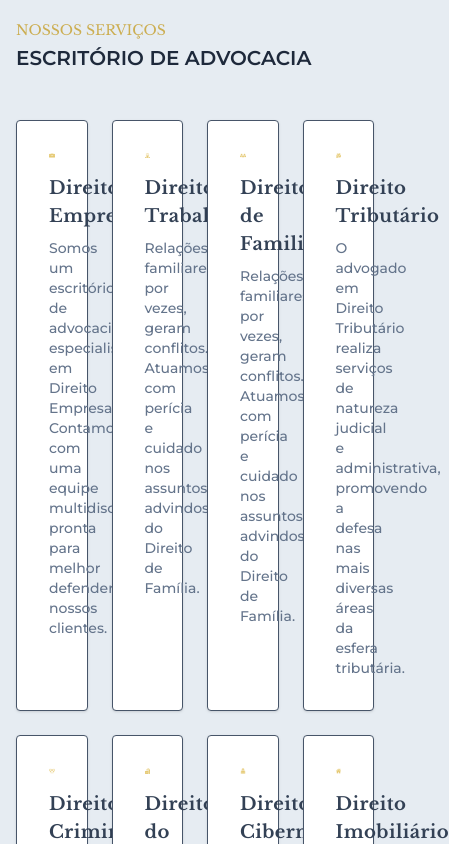
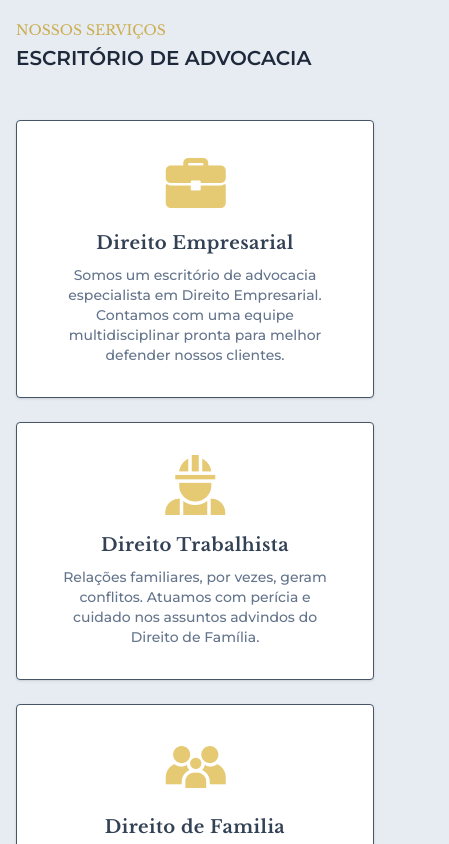
Before and after one commit to Wudson-Batista/hanover_advocacia, a React (Vite) app: page / in a window 390 px wide. Shown: the part 920-1764 px from the top of the page, 449 px wide, since content can reach past the window. Built offline with nearby package versions, Linux system fonts and the light colour scheme.

Commit message:
Services section responsiveness

```diff
--- a/src/Components/sections/ServicesSection.jsx
+++ b/src/Components/sections/ServicesSection.jsx
@@ -70,7 +70,7 @@ function ServicesSection() {
                     subtitle='Nossos serviços'
                     title='Escritório de advocacia'
                 />
-                <div className="cards mt-12 grid grid-cols-4 gap-6">
+                <div className="cards mt-12 grid xl:grid-cols-4 lg:grid-cols-3 sm:grid-cols-2   gap-6">
                     {cards.map(({ title, description, icon, id }) => (
                         <ServiceCard
                             title={title}
```
